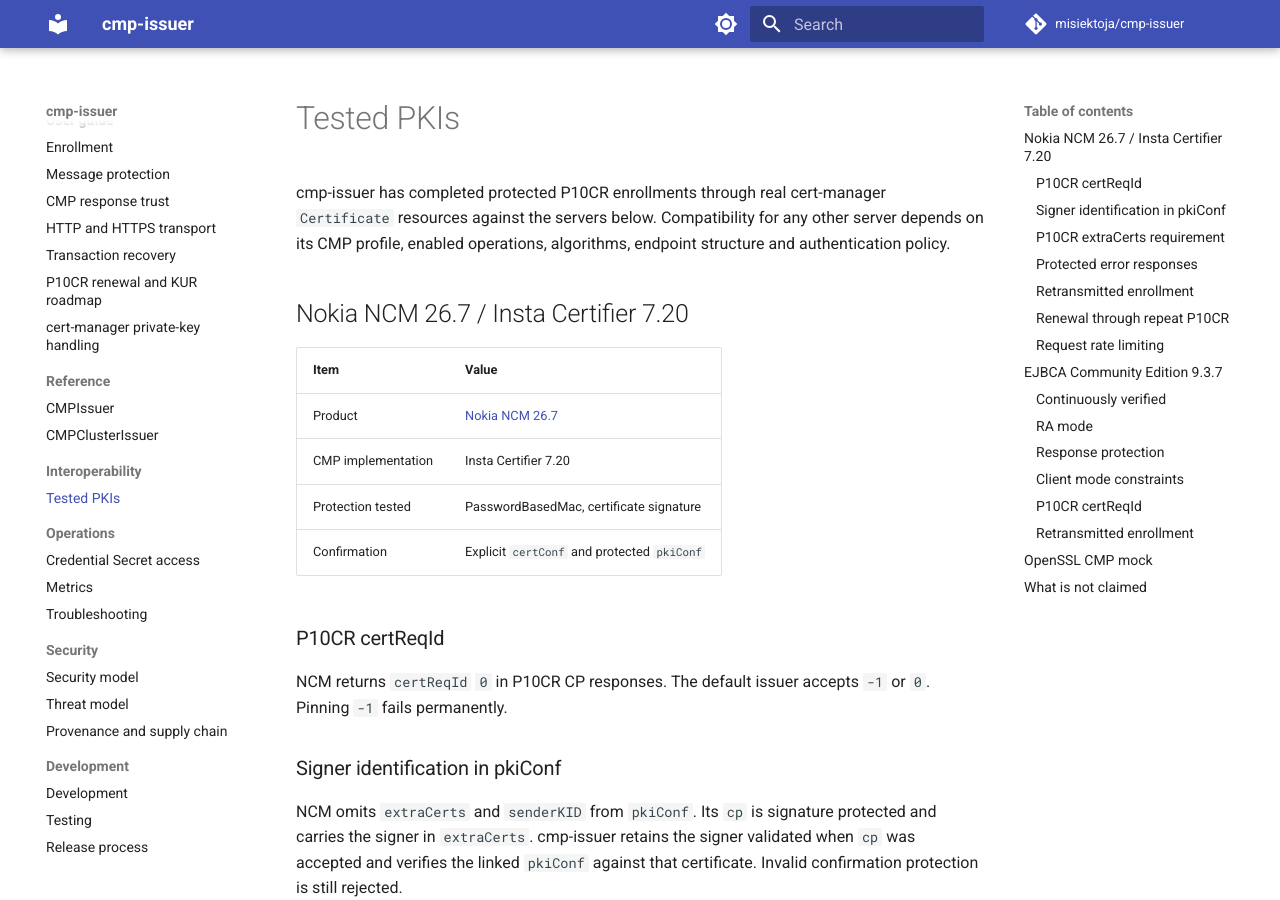
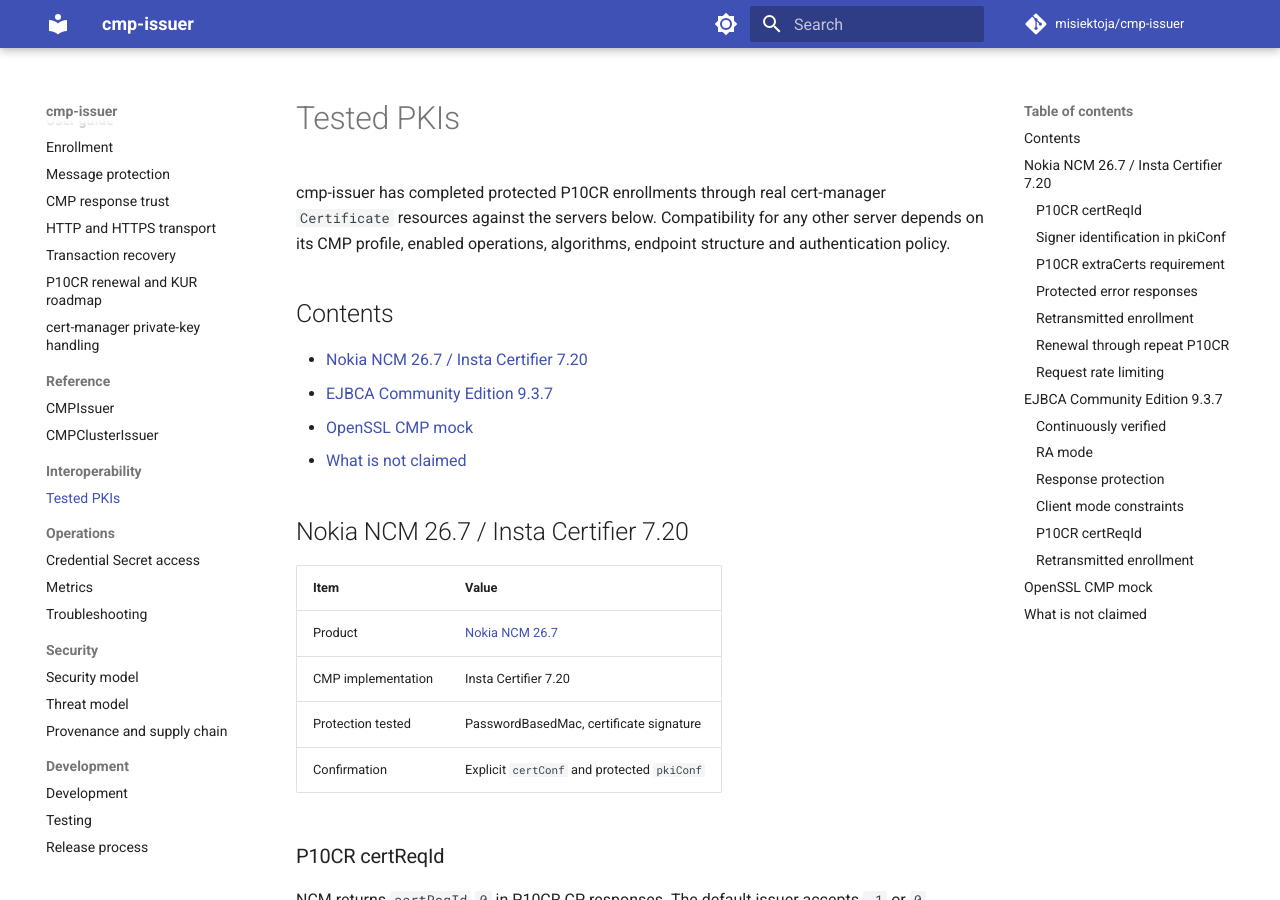
Before and after one commit to misiektoja/cmp-issuer, an MkDocs documentation site: the page built from docs/interoperability/tested-pkis.md, in a window 1280 px wide and 900 px high. Built offline with MkDocs 1.6.1 and Material for MkDocs 9.7.7, drawn with Linux system fonts in a browser that asks for light colours; comment, search, counter and statistics services are not loaded.

Commit message:
docs(interoperability): add table of contents to tested PKIs

```diff
--- a/docs/interoperability/tested-pkis.md
+++ b/docs/interoperability/tested-pkis.md
@@ -1,6 +1,13 @@
 # Tested PKIs
 
 cmp-issuer has completed protected P10CR enrollments through real cert-manager `Certificate` resources against the servers below. Compatibility for any other server depends on its CMP profile, enabled operations, algorithms, endpoint structure and authentication policy.
+
+## Contents
+
+* [Nokia NCM 26.7 / Insta Certifier 7.20](#nokia-ncm-267--insta-certifier-720)
+* [EJBCA Community Edition 9.3.7](#ejbca-community-edition-937)
+* [OpenSSL CMP mock](#openssl-cmp-mock)
+* [What is not claimed](#what-is-not-claimed)
 
 ## Nokia NCM 26.7 / Insta Certifier 7.20
 
```
